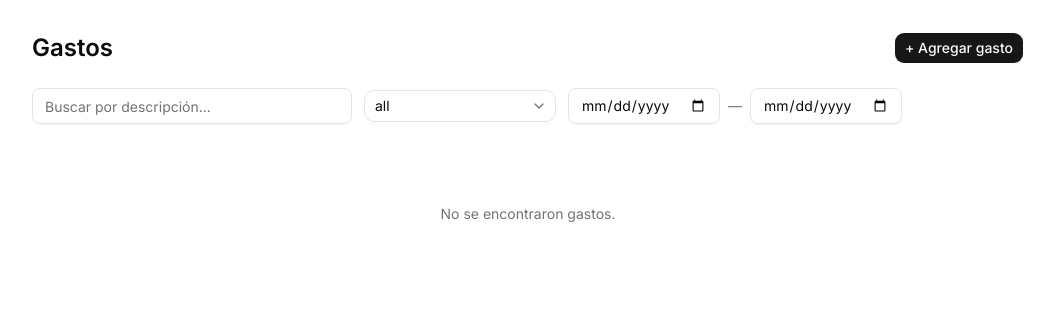
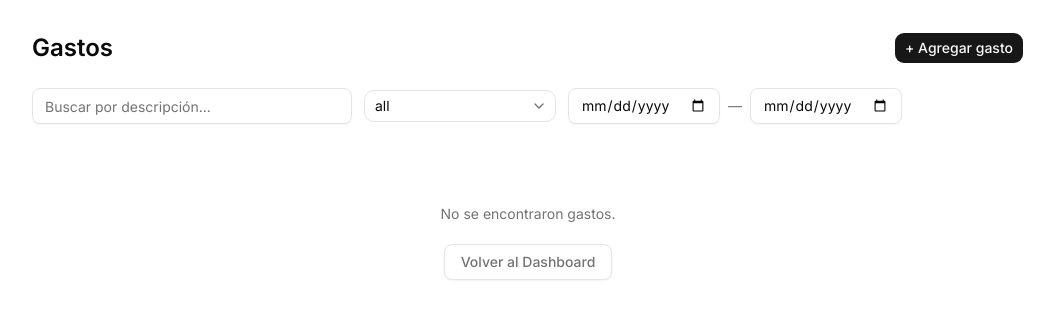
Before and after one commit to Clavijomo/personal-expense-management, a Next.js app: page /expenses in a window 1280 px wide. Shown: the top 318 px of the page, without its empty margins (112-1166 px from the left). Built offline with nearby package versions, Linux system fonts and the light colour scheme.

Commit message:
Add to button when the table is empty

```diff
--- a/src/components/expenses/ExpenseTable.tsx
+++ b/src/components/expenses/ExpenseTable.tsx
@@ -22,8 +22,14 @@ interface ExpenseTableProps {
 export function ExpenseTable({ expenses, onEdit, onDelete }: ExpenseTableProps) {
   if (expenses.length === 0) {
     return (
-      <div className="flex items-center justify-center py-16 text-muted-foreground">
+      <div className="flex flex-col items-center justify-center py-16 text-muted-foreground">
         <p className="text-sm">No se encontraron gastos.</p>
+        <Link
+          href="/"
+          className="inline-flex h-9 items-center rounded-md border border-input bg-background px-4 text-sm font-medium shadow-xs hover:bg-accent hover:text-accent-foreground mt-5"
+        >
+          Volver al Dashboard
+        </Link>
       </div>
     );
   }
```
